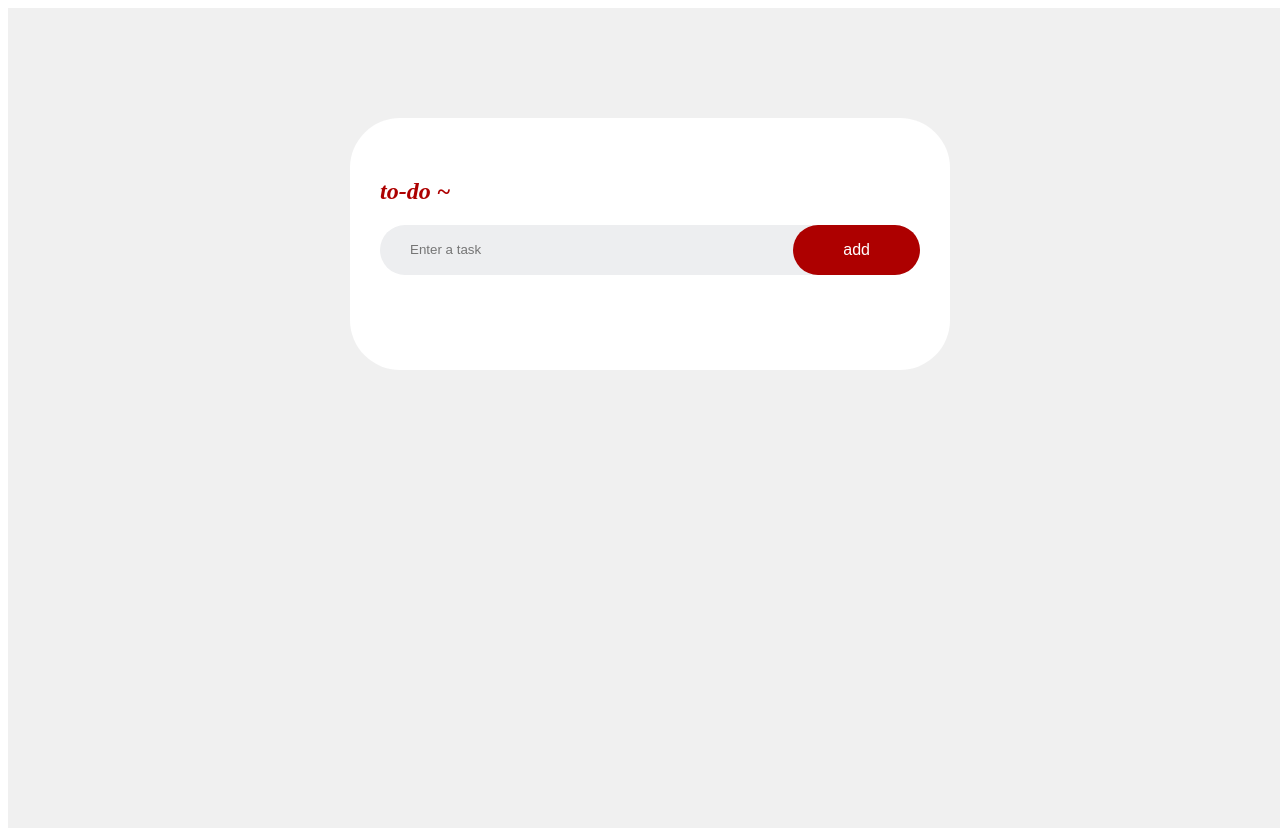
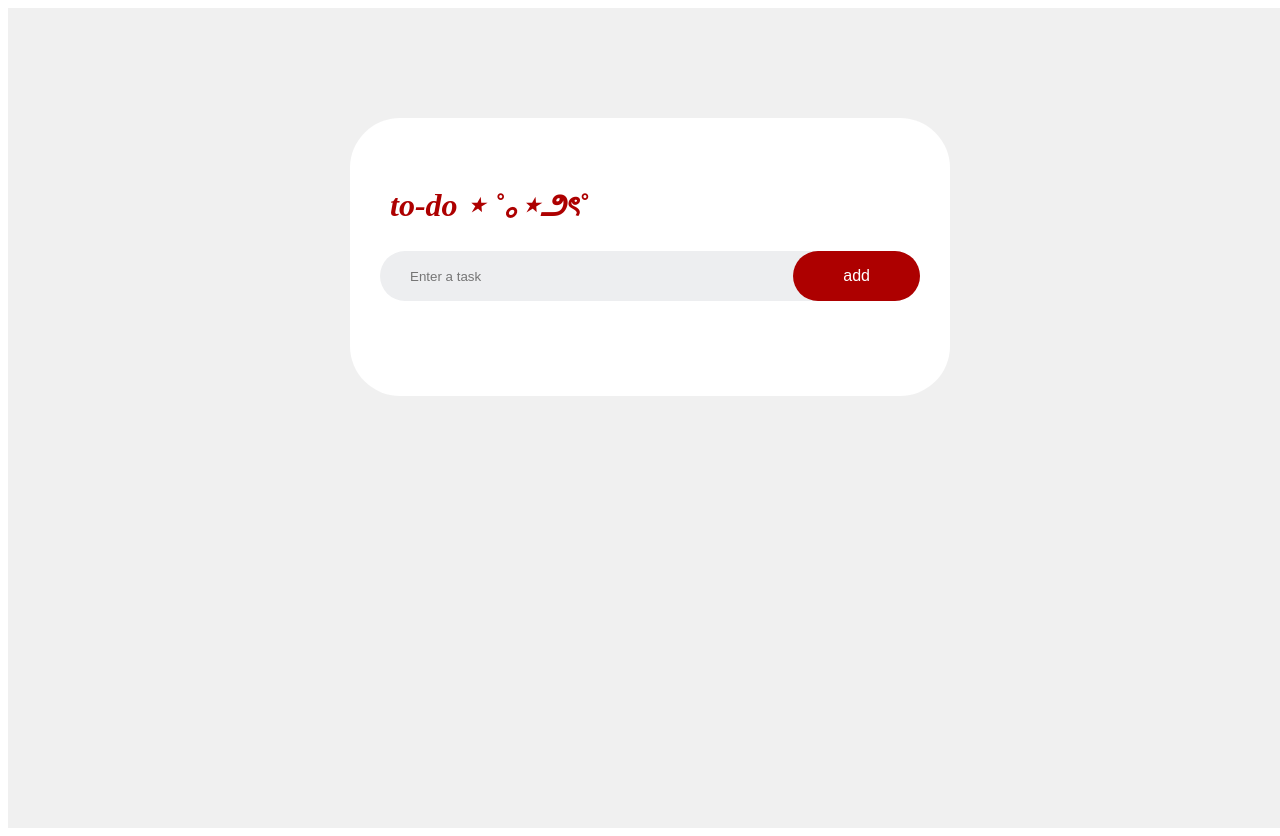
Before and after one commit to cassandraysabel/Gallo-Act1, a website built with Vite: page index.html in a window 1280 px wide. Built offline with nearby package versions, Linux system fonts and the light colour scheme.

Commit message:
edited stuff

```diff
--- a/index.html
+++ b/index.html
@@ -9,7 +9,7 @@
 <body>
   <div class="container">
     <div class="app">
-      <h2>to-do ~</h2>
+      <h1>to-do ⋆ ˚｡⋆౨ৎ˚</h1>
       <div class="add">
         <input type="text" id="enter-task" placeholder="Enter a task">
         <button onclick="addTask()">add</button>
--- a/src/main.ts
+++ b/src/main.ts
@@ -20,7 +20,6 @@ function addTask() {
 }
 
 
-
 listContainer?.addEventListener("click", function(e) {
     const target = e.target as HTMLElement;
 
--- a/src/style.css
+++ b/src/style.css
@@ -15,12 +15,13 @@
     border-radius: 50PX;
 }
 
-.app h2{
+.app h1{
     color:rgb(173, 0, 0);
     font-style: italic;
     display: flex;
     align-items: center;
     margin-bottom: 20px;
+    margin-left: 10px;
 }
 
 .add{
```
